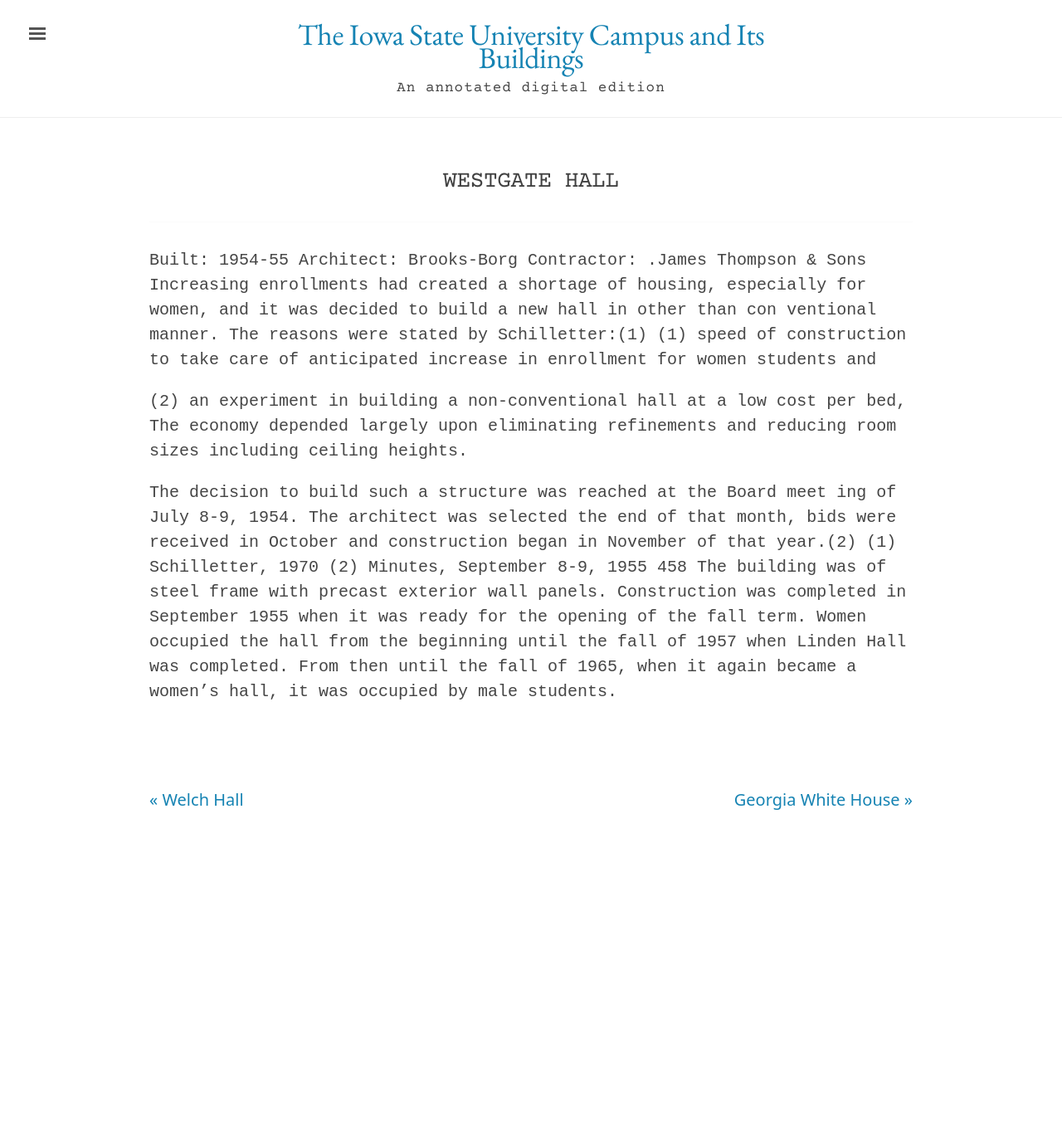
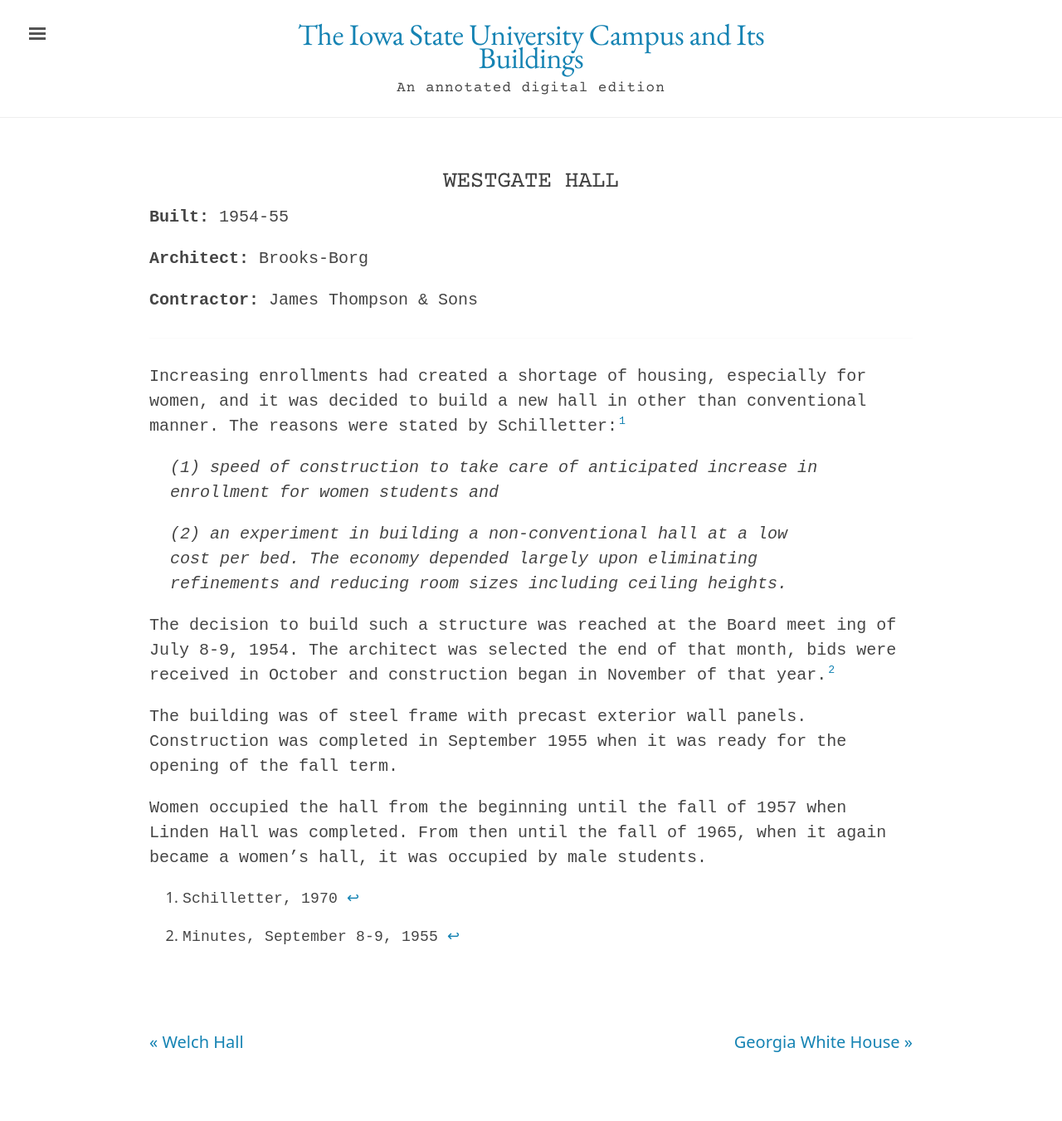
Before and after one commit to emanderson811/day-edition, a Jekyll site: the page built from _texts/buildings/226day-westgate-hall.md, in a window 1280 px wide. Shown: the whole page at 83% size. Built offline with Jekyll 4.4.1, drawn with Linux system fonts in a browser that asks for light colours; before the commit the page ends 1059 px from its top, so only the background shows below that.

Commit message:
Update 226day-westgate-hall.md

```diff
--- a/_texts/buildings/226day-westgate-hall.md
+++ b/_texts/buildings/226day-westgate-hall.md
@@ -14,18 +14,18 @@
 ---
 ---
 
-Built: 1954-55 Architect: Brooks-Borg Contractor: .James Thompson & Sons
-Increasing enrollments had created a shortage of housing, especially for women, and it was decided to build a new hall in other than con ventional manner. The reasons were stated by Schilletter:(1)
-(1)
-speed of construction to take care of anticipated increase in enrollment for women students and
+Increasing enrollments had created a shortage of housing, especially for women, and it was decided to build a new hall in other than conventional manner. The reasons were stated by Schilletter:[^fn1]
 
-(2)
-an experiment in building a non-conventional hall at a low cost per bed, The economy depended largely upon eliminating refinements and reducing room sizes including ceiling heights.
+>(1) speed of construction to take care of anticipated increase in enrollment for women students and
+>
+>(2) an experiment in building a non-conventional hall at a low cost per bed. The economy depended largely upon eliminating refinements and reducing room sizes including ceiling heights.
 
+The decision to build such a structure was reached at the Board meet ing of July 8-9, 1954. The architect was selected the end of that month, bids were received in October and construction began in November of that year.[^fn2]
 
-The decision to build such a structure was reached at the Board meet ing of July 8-9, 1954. The architect was selected the end of that month, bids were received in October and construction began in November of that year.(2)
-(1) Schilletter, 1970
-(2) Minutes, September 8-9, 1955
-458
+[^fn1]:  Schilletter, 1970
+
+[^fn2]:  Minutes, September 8-9, 1955
+
 The building was of steel frame with precast exterior wall panels. Construction was completed in September 1955 when it was ready for the opening of the fall term.
+
 Women occupied the hall from the beginning until the fall of 1957 when Linden Hall was completed. From then until the fall of 1965, when it again became a women's hall, it was occupied by male students.
```
Also changed, not shown: other parts of _texts/buildings/226day-westgate-hall.md (+3 -3 lines).
